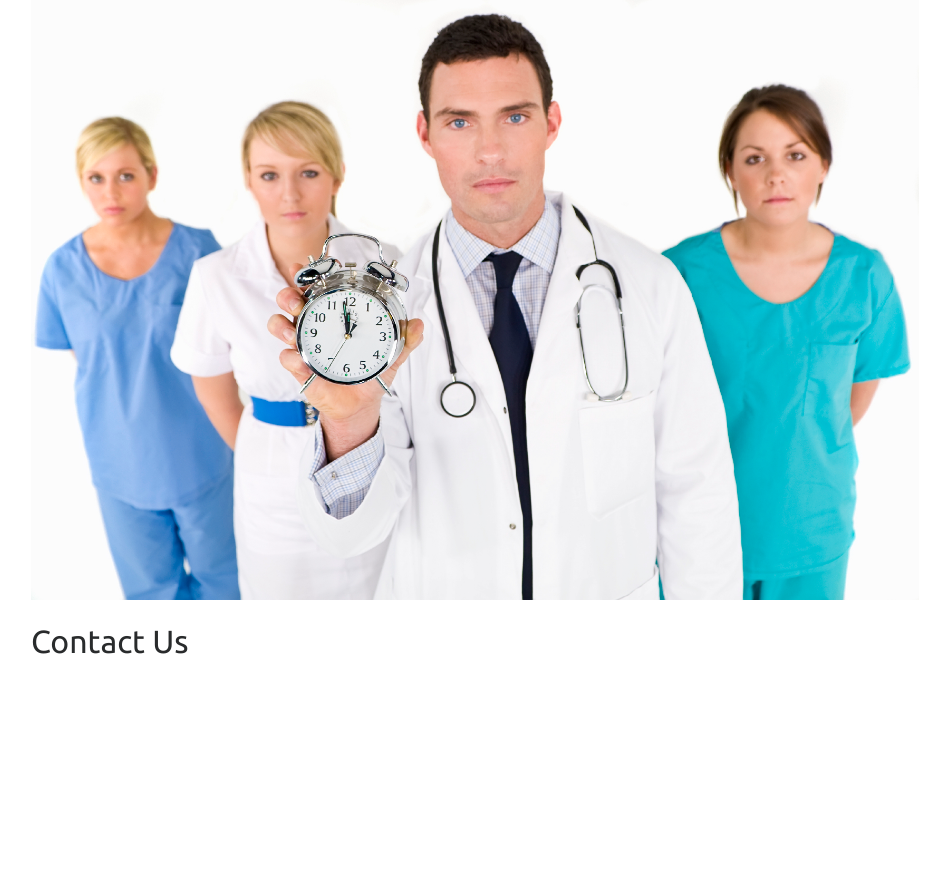
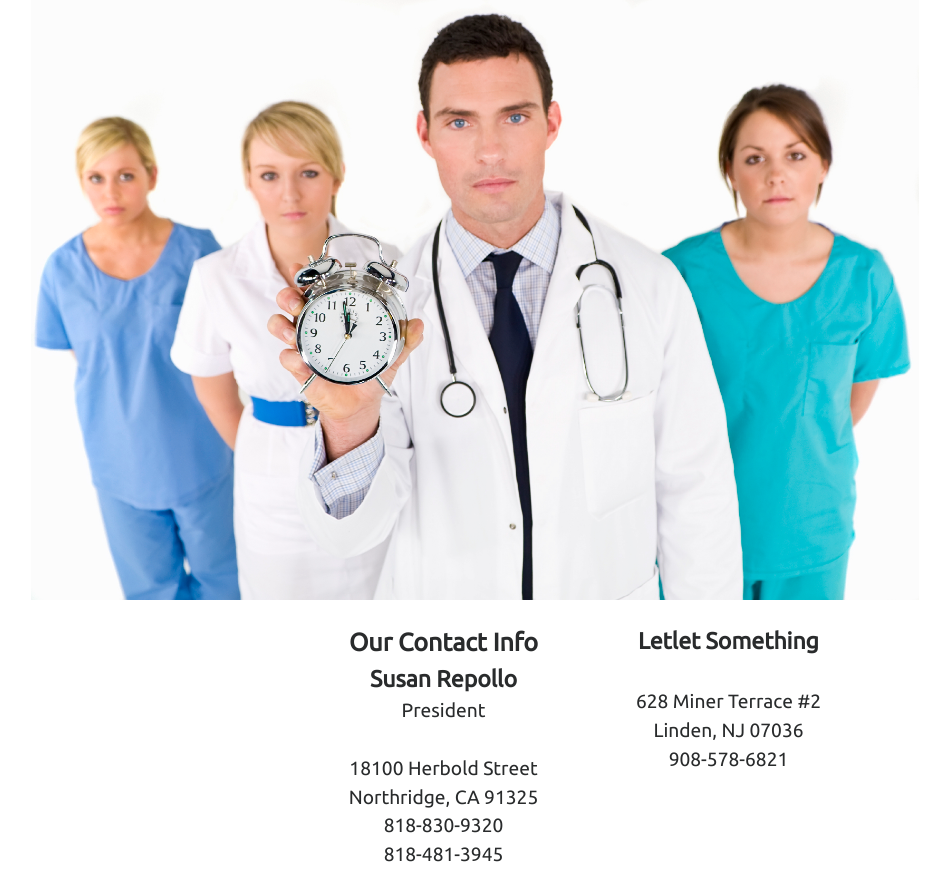
Before and after one commit to novellito/susans-care-agency, a PHP site: page /about.php in a window 1280 px wide. Shown: the part 174-1059 px from the top of the page, without its empty margins (54-997 px from the left). Before the commit the page ends 828 px from the top, so only its background shows below. Run offline with PHP 8.4, Linux system fonts and the light colour scheme; some libraries are stand-ins or nearby versions.

Commit message:
Add Contact Info in about.php

```diff
--- a/about.php
+++ b/about.php
@@ -14,13 +14,39 @@
         <p class="h1 mt-3">About Us</p>
         <img src="assets/images/12.jpg" class="mb-4" width="100%">
 
-        <div class="row">
-            <div class="col-sm-12">
-                <h2>Contact Us</h2>
-            </div>
+        <div class="row  justify-content-center">
+            <section class="col-sm-3">
+                <address>
+                   <span id="contact">Our Contact Info</span><br>
+                   <span id="susan">Susan Repollo</span><br>
+                    President<br><br>
+
+                    18100 Herbold Street<br>
+                    Northridge, CA 91325<br>
+                    818-830-9320<br>
+                    818-481-3945
+
+
+                </address>
+
+            </section>
+            <section class="col-sm-3">
+                <address>
+                    <span id="susan">Letlet Something</span><br><br>
+                    628 Miner Terrace #2<br>
+                    Linden, NJ 07036<br>
+                    908-578-6821<br>
+
+
+
+                </address>
+
+            </section>
         </div>
 
     </div>
+
+
 
     <script src="https://ajax.googleapis.com/ajax/libs/jquery/1.11.3/jquery.min.js"></script>
     <script src="https://maxcdn.bootstrapcdn.com/bootstrap/4.0.0-alpha.6/js/bootstrap.min.js"></script>
```
